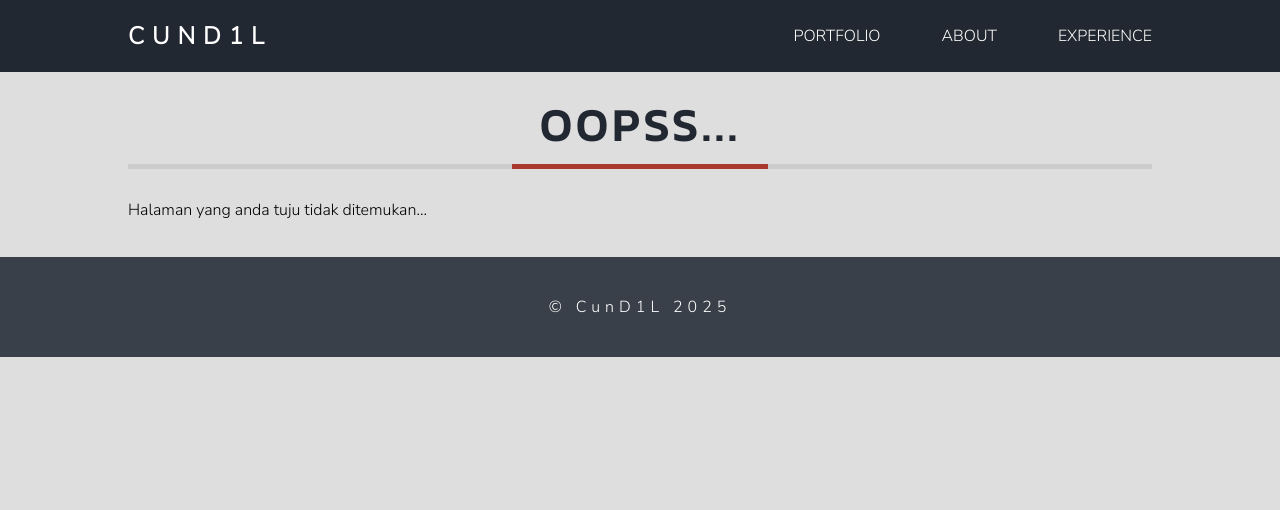
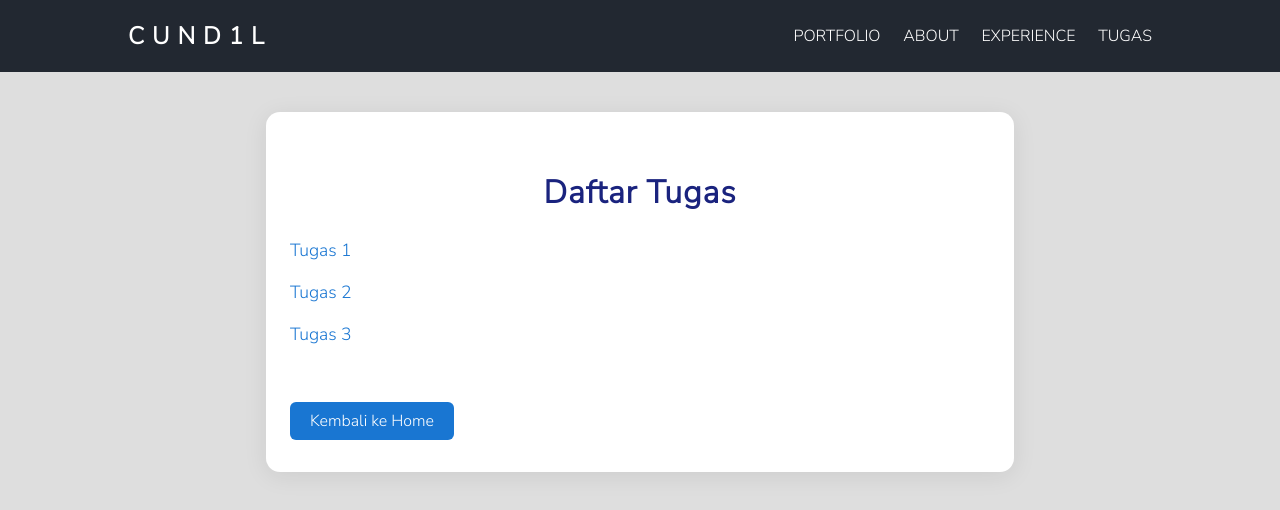
Before and after one commit to Angga1-16/reactjs-website-portofolio-main, a React (Vite) app: page /tugas in a window 1280 px wide. Shown: the top 510 px of the page. Built offline with nearby package versions, Linux system fonts and the light colour scheme.

Commit message:
add tugas

```diff
--- a/src/App.jsx
+++ b/src/App.jsx
@@ -3,19 +3,26 @@ import Home from './pages/Home'
 import DetailPortfolio from './pages/DetailPortfolio'
 import PageNotFound from './pages/PageNotFound'
 import Experience from './pages/Experience'
+import Tugas from './components/Tugas';
+import DetailTugas from './components/DetailTugas';
+import Navbar from './components/Navbar'; // pastikan sudah di-import
 import { BrowserRouter, Routes, Route } from 'react-router-dom'
+
 function App() {
   return (
     <BrowserRouter>
+      <Navbar /> {/* Navbar di sini, di luar <Routes> */}
       <Routes>
         <Route path='/' element={<Home />} />
         <Route path='/portfolio/:id' element={<DetailPortfolio />} />
         <Route path='/page-not-found' element={<PageNotFound />} />
         <Route path='/experience' element={<Experience />} />
+        <Route path="/tugas" element={<Tugas />} />
+        <Route path="/detail-tugas/:id" element={<DetailTugas />} />
         <Route path='*' element={<PageNotFound />} />
       </Routes>
     </BrowserRouter>
   )
 }
 
-export default App
+export default App;
--- /dev/null
+++ b/src/components/DetailTugas.jsx
@@ -0,0 +1,43 @@
+import { useParams, Link } from 'react-router-dom';
+import { listTugas } from '../data/DataTugas';
+import '../styles/Tugas.css';
+
+function DetailTugas() {
+  const { id } = useParams();
+  const tugas = listTugas.find((t) => t.id === id);
+
+  if (!tugas) {
+    return (
+      <div className="tugas-container tugas-detail">
+        <h2>Tugas tidak ditemukan</h2>
+        <Link to="/tugas" className="tugas-back-btn">Kembali ke Daftar Tugas</Link>
+      </div>
+    );
+  }
+
+  // Pisahkan bagian per nomor (khusus untuk Tugas 1)
+  let bagian = [];
+  if (id === '1') {
+    bagian = tugas.deskripsi.trim().split(/\n[1-3]\./).filter(Boolean);
+  }
+
+  return (
+    <div className="tugas-container tugas-detail">
+      <h2>Detail Tugas ID: Tugas{id}</h2>
+      {id === '1' && bagian.length > 0 ? (
+        <ol>
+          {bagian.map((isi, idx) => (
+            <li key={idx}>
+              <pre style={{ whiteSpace: 'pre-wrap' }}>{isi.trim()}</pre>
+            </li>
+          ))}
+        </ol>
+      ) : (
+        <pre style={{ whiteSpace: 'pre-wrap' }}>{tugas.deskripsi}</pre>
+      )}
+      <Link to="/tugas" className="tugas-back-btn">← Kembali</Link>
+    </div>
+  );
+}
+
+export default DetailTugas;
--- a/src/components/Header.jsx
+++ b/src/components/Header.jsx
@@ -18,7 +18,7 @@ function Header() {
                         title="Instagram"
                     >
                         <FaInstagram aria-hidden="true" />
-                    </a>
+                 </a>
                     <a
                         href="https://www.tiktok.com/@anggawinata8?_t=ZS-8wQjayL17do&_r=1"
                         target="_blank"
--- a/src/components/Navbar.jsx
+++ b/src/components/Navbar.jsx
@@ -20,7 +20,7 @@ function Navbar() {
         <nav>
             <div className="wrapper">
                 <div className="logo">
-                    <Link to="/">CUND1L</Link>
+                    <Link to="/" onClick={e => { e.stopPropagation(); setStatusTampil(''); }}>CUND1L</Link>
                 </div>
                 <button onClick={tampilMenu}>
                     {
@@ -32,6 +32,7 @@ function Navbar() {
                         <li><HashLink to="/#portfolio">Portfolio</HashLink></li>
                         <li><HashLink to="/#about">About</HashLink></li>
                         <li><Link to="/experience">Experience</Link></li>
+                        <li><Link to="/tugas">Tugas</Link></li> {/* Tambahkan baris ini */}
                     </ul>
                 </div>
             </div>
--- /dev/null
+++ b/src/components/Tugas.jsx
@@ -0,0 +1,21 @@
+import { Link } from 'react-router-dom';
+import { listTugas } from '../data/DataTugas';
+import '../styles/Tugas.css';
+
+function Tugas() {
+  return (
+    <div className="tugas-container">
+      <h2>Daftar Tugas</h2>
+      <ul className="tugas-list">
+        {listTugas.map((tugas) => (
+          <li key={tugas.id}>
+            <Link to={`/detail-tugas/${tugas.id}`}>{tugas.judul}</Link>
+          </li>
+        ))}
+      </ul>
+      <Link to="/" className="tugas-home-btn">Kembali ke Home</Link>
+    </div>
+  );
+}
+
+export default Tugas;
--- /dev/null
+++ b/src/data/DataTugas.jsx
@@ -0,0 +1,84 @@
+export const listTugas = [
+  {
+    id: '1',
+    judul: 'Tugas 1',
+    deskripsi: `
+Pelajari Logika First Order dan Contoh Kasusnya
+Pengertian: Logika First Order (First Order Logic/FOL) adalah sistem logika yang menggunakan predikat, kuantor, dan variabel untuk menyatakan fakta tentang objek di dunia nyata.
+
+Ciri-ciri utama:
+- Memiliki kuantor universal (∀) dan eksistensial (∃)
+- Menyatakan sifat objek dengan predikat (misalnya: Manusia(x))
+- Digunakan dalam AI, basis data, sistem pakar, dll
+
+Contoh kasus:
+- ∀x (Demam(x) ∧ Batuk(x) → Flu(x)) → Semua yang demam dan batuk menderita flu
+- ∀x (Anggota(x) → ∃y (Meminjam(x, y))) → Setiap anggota perpustakaan meminjam setidaknya satu buku
+
+2. Menuliskan Ekspresi dalam Logika First Order
+Pernyataan yang diberikan:
+- Semua mahasiswa informatika suka kecerdasan buatan
+- Setiap yang paham pemrograman suka kecerdasan buatan
+- Kesimpulan: Semua mahasiswa ilmu komputer paham pemrograman
+
+Notasi:
+M(x): x adalah mahasiswa informatika
+C(x): x suka kecerdasan buatan
+P(x): x paham pemrograman
+K(x): x adalah mahasiswa ilmu komputer
+
+Terjemahan dalam FOL:
+- ∀x (M(x) → C(x))
+- ∀x (P(x) → C(x))
+- Kesimpulan: ∀x (K(x) → P(x))
+
+Evaluasi Kesimpulan: Tidak valid. Kita hanya tahu bahwa dua kelompok berbeda (mahasiswa informatika dan yang paham pemrograman) menyukai hal yang sama, yaitu kecerdasan buatan. Tidak ada hubungan logis yang membuktikan bahwa mahasiswa ilmu komputer paham pemrograman hanya dari dua premis di atas.
+
+3. Konversi Kalimat ke Logika First Order dan Pembuktian
+Pernyataan yang diberikan:
+- Setiap apel atau pear adalah buah
+- Setiap buah memiliki warna kuning atau hijau atau merah
+- Tidak ada pear berwarna merah
+- Setiap buah manis tidak berwarna hijau
+
+Notasi:
+A(x): x adalah apel
+R(x): x adalah pear
+B(x): x adalah buah
+W(x,y): x berwarna y
+S(x): x manis
+
+Terjemahan dalam FOL:
+- ∀x ((A(x) ∨ R(x)) → B(x))
+- ∀x (B(x) → (W(x,kuning) ∨ W(x,hijau) ∨ W(x,merah)))
+- ∀x (R(x) → ¬W(x,merah))
+- ∀x ((B(x) ∧ S(x)) → ¬W(x,hijau))
+
+Pernyataan yang ingin dibuktikan: Jika pear tidak kuning maka pear tidak manis
+Dalam logika: ∀x (R(x) ∧ ¬W(x,kuning) → ¬S(x))
+
+Pembuktian langkah demi langkah:
+- Asumsikan x adalah pear dan tidak kuning → R(x) ∧ ¬W(x,kuning)
+- Dari (1): pear adalah buah → B(x)
+- Dari (2): karena buah harus berwarna kuning, hijau, atau merah, dan pear tidak boleh merah (3), dan tidak kuning → maka W(x,hijau)
+- Dari (4): jika buah berwarna hijau → tidak manis → W(x,hijau) → ¬S(x)
+- Karena pear berwarna hijau → pear tidak manis
+
+Kesimpulan: ✅ Pernyataan "Jika pear tidak kuning maka pear tidak manis" adalah BENAR dan terbukti logis dari premis yang ada.
+`
+  },
+  {
+    id: '2',
+    judul: 'Tugas 2',
+    deskripsi: `
+Silakan isi deskripsi Tugas 2 di sini.
+`
+  },
+  {
+    id: '3',
+    judul: 'Tugas 3',
+    deskripsi: `
+Silakan isi deskripsi Tugas 3 di sini.
+`
+  }
+];
--- a/src/pages/DetailPortfolio.jsx
+++ b/src/pages/DetailPortfolio.jsx
@@ -1,7 +1,6 @@
 import { useParams, Navigate } from "react-router-dom"
 import '../styles/DetailPortfolio.css'
 import { portfolioList } from '../data/DataPortfolio'
-import Navbar from '../components/Navbar'
 import Footer from '../components/Footer'
 import ScrollToTop from '../components/ScrollToTop'
 
@@ -13,7 +12,6 @@ function DetailPortfolio() {
     }
     return (
         <>
-            <Navbar />
             <section id="detail-portfolio">
                 <div className="wrapper">
                     <h1>{data.title}</h1>
--- a/src/pages/Experience.jsx
+++ b/src/pages/Experience.jsx
@@ -6,7 +6,7 @@ import { FaVuejs } from "react-icons/fa";
 import { FaReact } from "react-icons/fa";
 import { FaLaravel } from "react-icons/fa";
 
-import Navbar from '../components/Navbar'
+
 import Footer from '../components/Footer'
 import ScrollToTop from '../components/ScrollToTop'
 
@@ -15,7 +15,6 @@ import ScrollToTop from '../components/ScrollToTop'
 function Experience() {
     return (
         <>
-            <Navbar />
             <div className="wrapper">
                 <h1>Experience</h1>
                 <VerticalTimeline>
--- a/src/pages/Home.jsx
+++ b/src/pages/Home.jsx
@@ -1,12 +1,11 @@
-import Navbar from '../components/Navbar'
 import Header from '../components/Header'
 import Portfolio from '../components/Portfolio'
 import About from '../components/About'
 import Footer from '../components/Footer'
+
 function Home() {
     return (
         <>
-            <Navbar />
             <Header />
             <Portfolio />
             <About />
--- a/src/pages/PageNotFound.jsx
+++ b/src/pages/PageNotFound.jsx
@@ -1,9 +1,7 @@
-import Navbar from '../components/Navbar'
 import Footer from '../components/Footer'
 function PageNotFound() {
     return (
         <>
-            <Navbar />
             <div className="wrapper">
                 <h3>Oopss...</h3>
                 <p>Halaman yang anda tuju tidak ditemukan...</p>
--- /dev/null
+++ b/src/styles/Tugas.css
@@ -0,0 +1,106 @@
+.tugas-container {
+  max-width: 700px;
+  margin: 40px auto;
+  background: #fff;
+  border-radius: 14px;
+  box-shadow: 0 4px 24px rgba(0,0,0,0.08);
+  padding: 32px 24px;
+}
+
+.tugas-container h2 {
+  color: #1a237e;
+  margin-bottom: 24px;
+  font-size: 2rem;
+  text-align: center;
+  letter-spacing: 1px;
+}
+
+.tugas-list {
+  list-style: none;
+  padding: 0;
+  margin-bottom: 32px;
+}
+
+.tugas-list li {
+  margin-bottom: 18px;
+  font-size: 1.1rem;
+}
+
+.tugas-list a {
+  color: #1976d2;
+  text-decoration: none;
+  font-weight: 500;
+  transition: color 0.2s;
+}
+
+.tugas-list a:hover {
+  color: #0d47a1;
+  text-decoration: underline;
+}
+
+.tugas-back-btn {
+  display: inline-block;
+  margin-top: 24px;
+  padding: 10px 24px;
+  background: #1976d2;
+  color: #fff;
+  border: none;
+  border-radius: 6px;
+  font-size: 1rem;
+  cursor: pointer;
+  text-decoration: none;
+  font-weight: bold;
+  transition: background 0.2s;
+}
+
+.tugas-back-btn:hover {
+  background: #0d47a1;
+}
+
+.tugas-home-btn {
+  display: inline-block;
+  margin-top: 24px;
+  padding: 8px 20px;
+  background: #1976d2;
+  color: #fff;
+  border: none;
+  border-radius: 6px;
+  font-size: 1rem;
+  cursor: pointer;
+  text-decoration: none;
+  transition: background 0.2s;
+}
+
+.tugas-home-btn:hover {
+  background: #0d47a1;
+}
+
+.tugas-detail ol {
+  padding-left: 22px;
+  margin-bottom: 24px;
+}
+
+.tugas-detail li {
+  margin-bottom: 18px;
+  font-size: 1.08rem;
+}
+
+.tugas-detail pre {
+  background: #f5f7fa;
+  border-radius: 8px;
+  padding: 16px;
+  font-size: 1rem;
+  color: #222;
+  overflow-x: auto;
+  white-space: pre-wrap;
+}
+
+@media (max-width: 600px) {
+  .tugas-container {
+    padding: 16px 6px;
+  }
+  .tugas-detail pre {
+    font-size: 0.95rem;
+    padding: 10px;
+  }
+}
```
Also changed, not shown: src/styles/DetailTugas.jsx (added).
